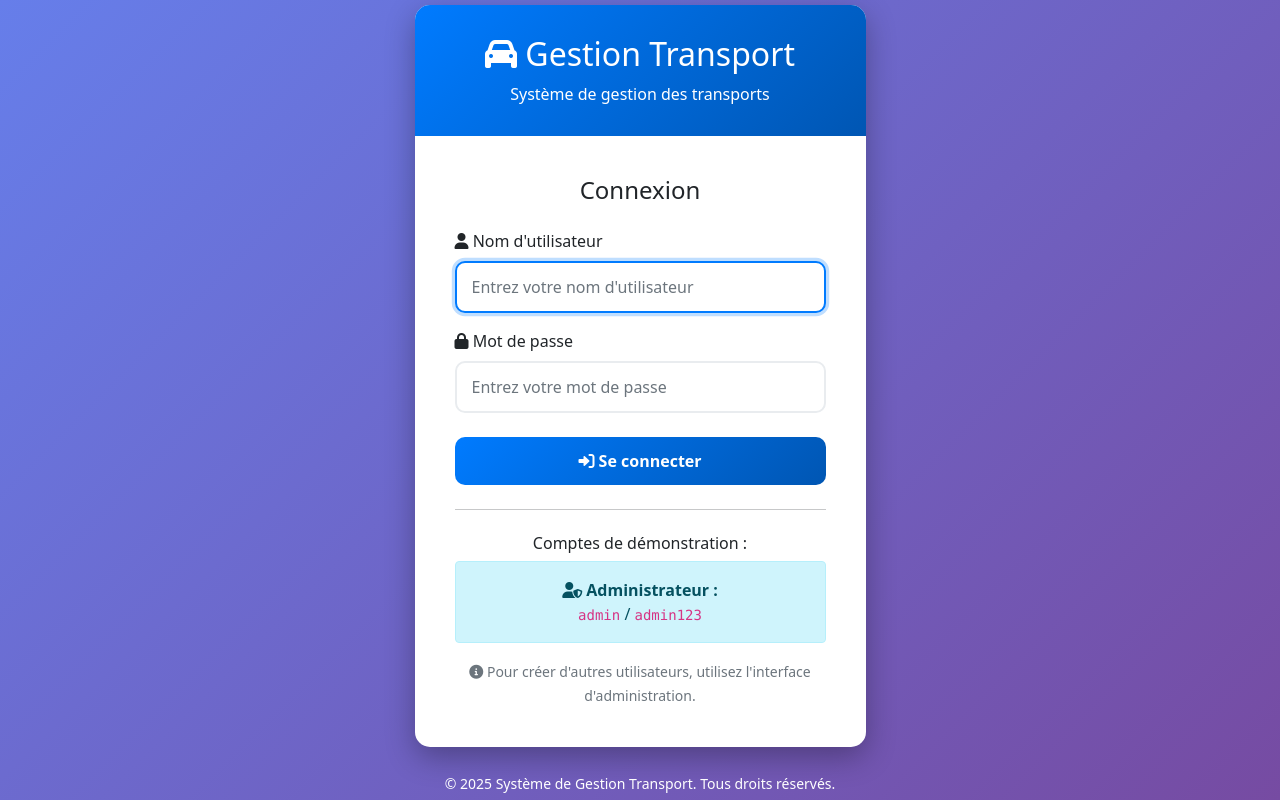
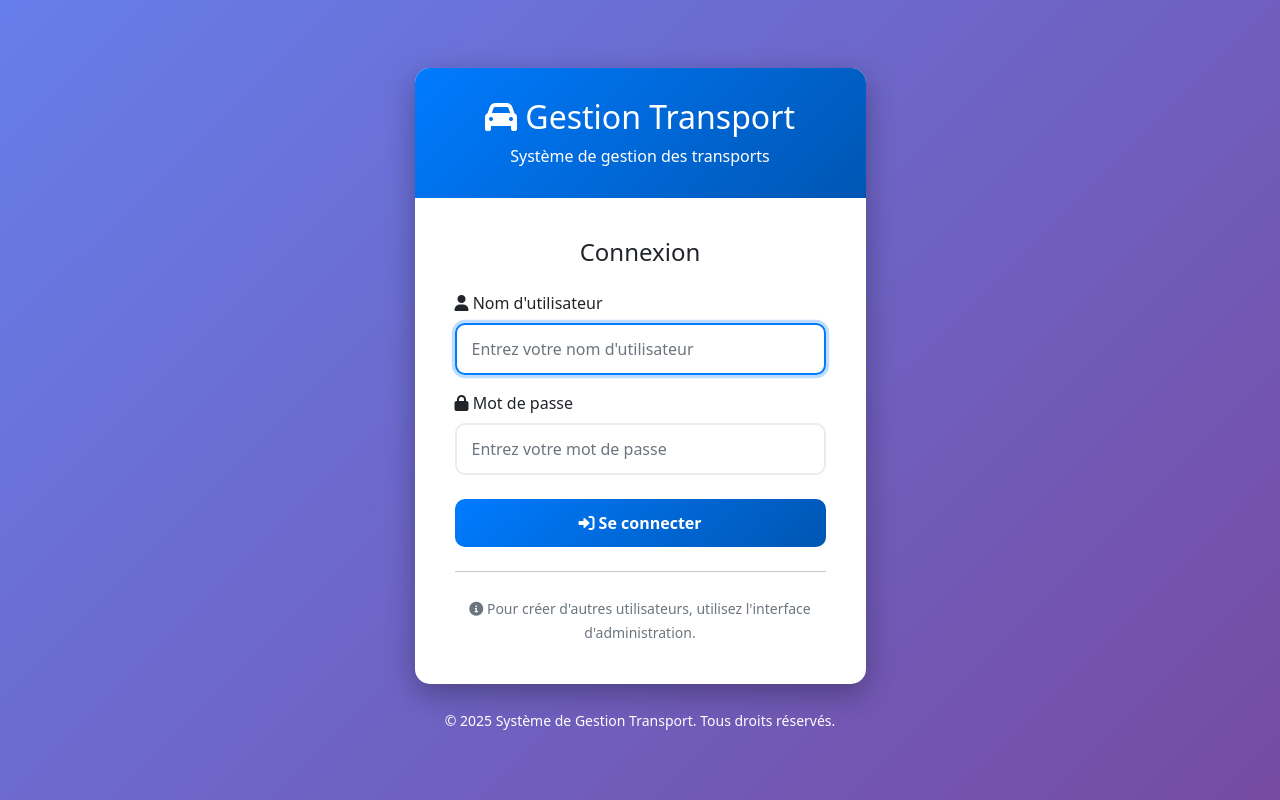
Before and after one commit to Bayrem98/gestion_transport_python, a Django app: page /login/ in a window 1280 px wide. Run offline with Django 4.2, Linux system fonts and the light colour scheme.

Commit message:
remove demostration div in card from login file

```diff
--- a/templates/gestion/login.html
+++ b/templates/gestion/login.html
@@ -99,15 +99,7 @@
                         <hr class="my-4">
 
                         <div class="text-center">
-                            <h6>Comptes de démonstration :</h6>
-                            <div class="alert alert-info">
-                                <div class="row">
-                                    <div class="col-12">
-                                        <strong><i class="fas fa-user-shield"></i> Administrateur :</strong><br>
-                                        <code>admin</code> / <code>admin123</code>
-                                    </div>
-                                </div>
-                            </div>
+
                             <small class="text-muted">
                                 <i class="fas fa-info-circle"></i>
                                 Pour créer d'autres utilisateurs, utilisez l'interface d'administration.
```
Also changed, not shown: db.sqlite3.
